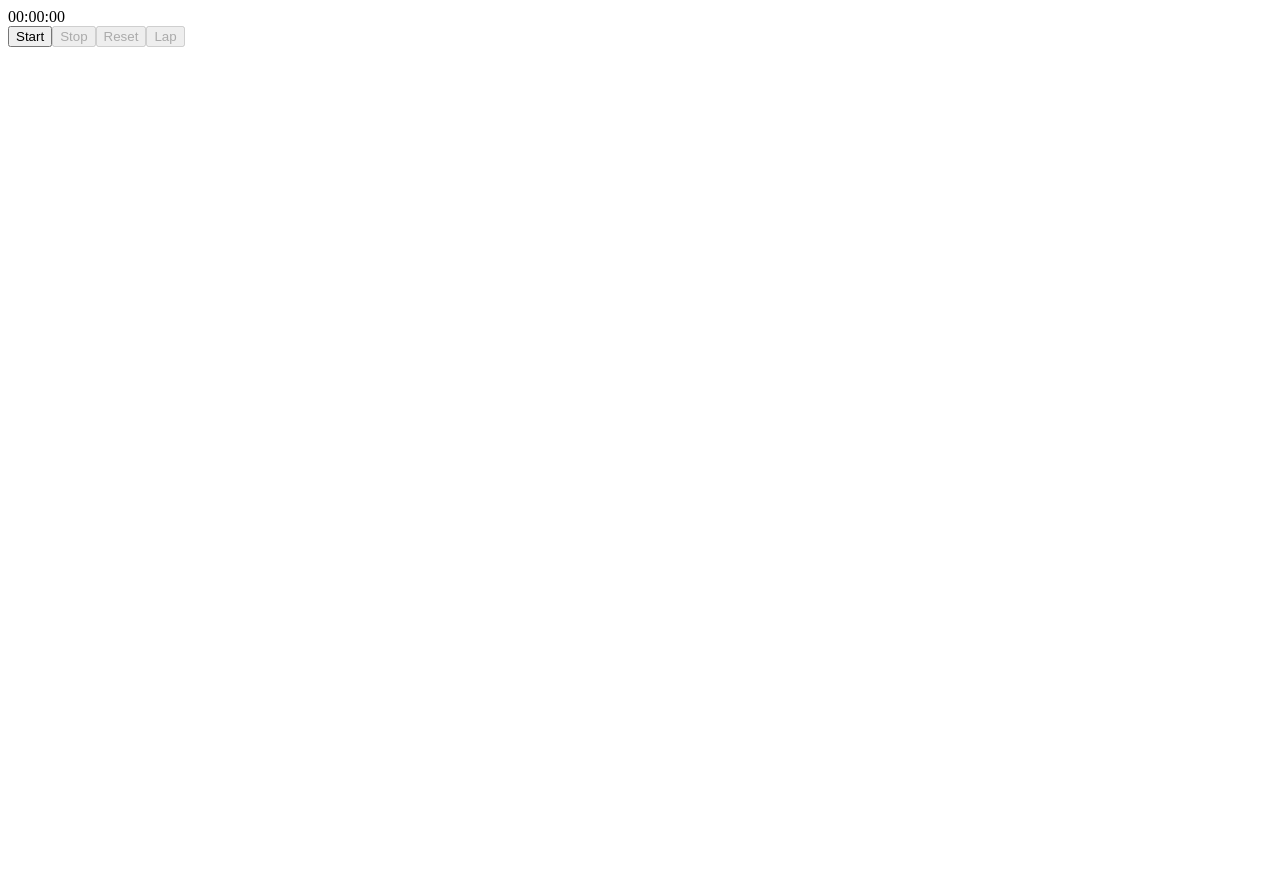
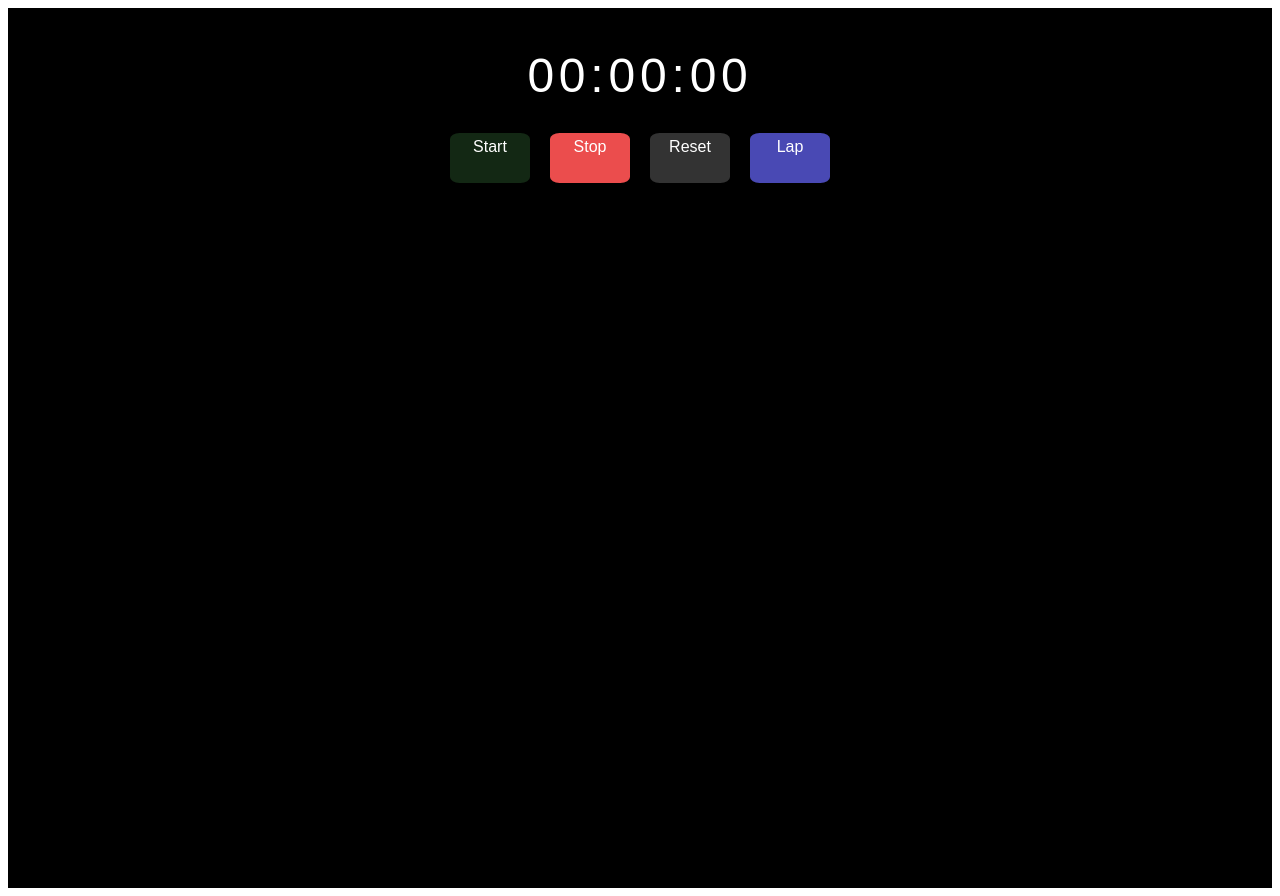
Before and after one commit to Shopify/eng-intern-assessment-react, a React app: page / in a window 1280 px wide. Before the commit the page ends 800 px from the top, so only its background shows below. Built offline with nearby package versions, Linux system fonts and the light colour scheme.

Commit message:
add styles to the app

```diff
--- /dev/null
+++ b/src/App.css
@@ -0,0 +1,97 @@
+.stopwatch-container {
+  background-color: black;
+  color: white;
+  padding: 40px;
+  font-family: 'Arial', sans-serif;
+  display: flex;
+  flex-direction: column;
+  align-items: center;
+  justify-content: flex-start;
+  height: 100vh;
+}
+
+/* Stopwatch display */
+.stopwatch-display {
+  font-size: 3em;
+  letter-spacing: 0.1em;
+  margin-bottom: 20px;
+}
+
+/* Dots between numbers */
+.stopwatch-display .dots {
+  display: inline-block;
+  width: 0.1em;
+}
+
+/* Individual time sections */
+.stopwatch-display span {
+  border: 2px solid white;
+  padding: 10px 20px;
+  border-radius: 50%; /* Gives the circular border */
+}
+
+/* Buttons container */
+.buttons-container {
+  width: 100%;
+  max-width: 700px;
+}
+
+.stopwatch-button {
+  display: flex;
+  justify-content: center;
+}
+
+/* Individual button styling */
+.stopwatch-button button {
+  height: 50px;
+  width: 80px;
+  border: none;
+  color: white;
+  padding: 5px;
+  border-radius: 12%;
+  font-size: 1em;
+  margin: 10px;
+  outline: none;
+  transition: background-color 0.3s ease;
+}
+
+/* Specific styles for buttons */
+.start-button button{
+  background-color: rgb(19, 40, 20);
+}
+
+.start-button:enabled:hover button{
+  background-color: #555;
+}
+
+.stop-button button{
+  background-color: rgb(235, 77, 77);
+}
+
+.stop-button:enabled:hover button{
+  background-color: darkgreen;
+}
+
+/* Disabled state for buttons */
+.stopwatch-button:disabled button{
+  background-color: #333;
+  cursor: not-allowed;
+}
+
+/* Optional: reset button style if needed */
+.reset-button button {
+  background-color: rgb(51, 51, 51);
+}
+
+.reset-button:enabled:hover button{
+  background-color: darkred;
+}
+
+/* Optional: lap button style if needed */
+.lap-button button{
+  background-color: rgb(73, 73, 180);
+}
+
+.lap-button:enabled:hover button{
+  background-color: darkblue;
+}
--- a/src/App.tsx
+++ b/src/App.tsx
@@ -1,22 +1,27 @@
-import React, { useState, useEffect } from 'react';
-import Stopwatch from './Stopwatch';
-import StopwatchButton from './StopwatchButton';
+import React, { useState, useEffect } from "react";
+import Stopwatch from "./Stopwatch";
+import StopwatchButton from "./StopwatchButton";
+import "./App.css";
 
 const App: React.FC = () => {
   const [time, setTime] = useState<number>(0);
   const [laps, setLaps] = useState<number[]>([]);
   const [running, setRunning] = useState<boolean>(false);
 
+  // Add useEffect hook
   useEffect(() => {
+    // Create interval
     let interval: NodeJS.Timeout;
+    // Start interval if running
     if (running) {
       interval = setInterval(() => {
-                setTime(prevTime => prevTime + 10);
+        setTime((prevTime) => prevTime + 10);
       }, 10);
     }
     return () => clearInterval(interval);
   }, [running]);
 
+  // Add event handlers
   const handleStart = () => setRunning(true);
   const handleStop = () => setRunning(false);
   const handleReset = () => {
@@ -27,14 +32,51 @@ const App: React.FC = () => {
   const handleLap = () => setLaps([...laps, time]);
 
   return (
-        <div>
+    <div className="stopwatch-container">
+      <span className="stopwatch-display">
         <Stopwatch time={time} />
-            <StopwatchButton onClick={handleStart} label="Start" disabled={running} />
-            <StopwatchButton onClick={handleStop} label="Stop" disabled={!running} />
-            <StopwatchButton onClick={handleReset} label="Reset" disabled={!running && time === 0} />
-            <StopwatchButton onClick={handleLap} label="Lap" disabled={!running} />
+      </span>
+      <div className="buttons-container">
+        <div className="stopwatch-button">
+          <div className="start-button">
+            <StopwatchButton
+              onClick={handleStart}
+              label="Start"
+              disabled={running}
+              className="stopwatch-button start-button"
+            />
+          </div>
+          <div className="stop-button">
+            <StopwatchButton
+              onClick={handleStop}
+              label="Stop"
+              disabled={!running}
+              className="stopwatch-button stop-button"
+            />
+          </div>
+          <div className="reset-button">
+            <StopwatchButton
+              onClick={handleReset}
+              label="Reset"
+              disabled={!running && time === 0}
+              className="stopwatch-button reset-button"
+            />
+          </div>
+
+          <div className="lap-button">
+            <StopwatchButton
+              onClick={handleLap}
+              label="Lap"
+              disabled={!running}
+              className="stopwatch-button lap-button"
+            />
+          </div>
+        </div>
+      </div>
       {laps.map((lap, index) => (
-                <div key={index}>Lap {index + 1}: {formatTime(lap)}</div>
+        <div className="laps" key={index}>
+          Lap {index + 1}: {formatTime(lap)}
+        </div>
       ))}
     </div>
   );
@@ -48,6 +90,6 @@ const formatTime = (time: number) => {
   return `${pad(minutes)}:${pad(seconds)}:${pad(milliseconds)}`;
 };
 
-const pad = (num: number) => num.toString().padStart(2, '0');
+const pad = (num: number) => num.toString().padStart(2, "0");
 
 export default App;
--- a/src/StopWatch.tsx
+++ b/src/StopWatch.tsx
@@ -4,8 +4,11 @@ type StopwatchProps = {
     time: number;
 };
 
+// Add className prop to StopwatchProps
 const Stopwatch: React.FC<StopwatchProps> = ({ time }) => {
+    // Add formatTime function
     const formatTime = (time: number) => {
+        // format time as mm:ss:ms
         const minutes = Math.floor(time / 60000);
         const seconds = Math.floor((time % 60000) / 1000);
         const milliseconds = Math.floor((time % 1000) / 10);
@@ -13,6 +16,7 @@ const Stopwatch: React.FC<StopwatchProps> = ({ time }) => {
         return `${pad(minutes)}:${pad(seconds)}:${pad(milliseconds)}`;
     };
 
+    // pad numbers with leading zeros
     const pad = (num: number) => num.toString().padStart(2, '0');
 
     return <div>{formatTime(time)}</div>;
--- a/src/StopWatchButton.tsx
+++ b/src/StopWatchButton.tsx
@@ -1,13 +1,20 @@
 import React from 'react';
 
+// Add className prop to StopwatchButtonProps
 type StopwatchButtonProps = {
     onClick: () => void;
     label: string;
     disabled: boolean;
+    className?: string; // Make className an optional prop
 };
 
-const StopwatchButton: React.FC<StopwatchButtonProps> = ({ onClick, label, disabled }) => {
-    return <button onClick={onClick} disabled={disabled}>{label}</button>;
+const StopwatchButton: React.FC<StopwatchButtonProps> = ({ onClick, label, disabled, className = "button" }) => {
+    return (
+        // Add className prop to button
+        <button className={className} onClick={onClick} disabled={disabled}>
+            {label}
+        </button>
+    );
 };
 
 export default StopwatchButton;
```
Lines whose indentation alone changed are shown as unchanged.
